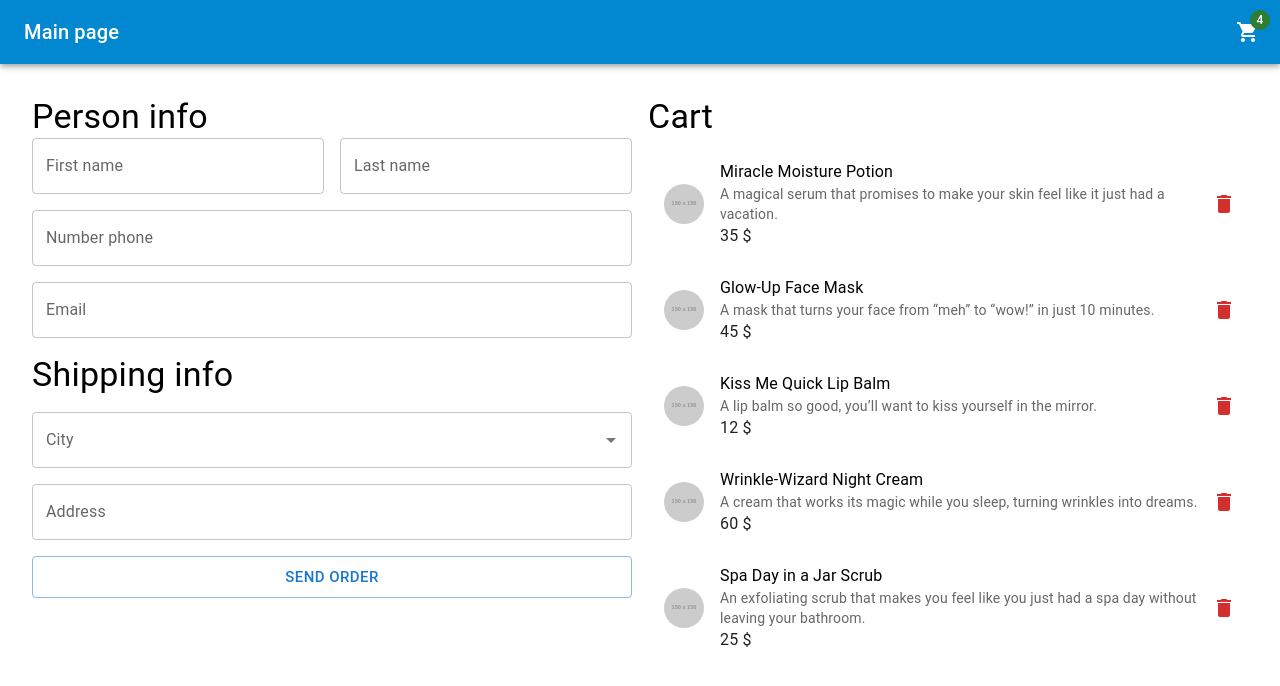
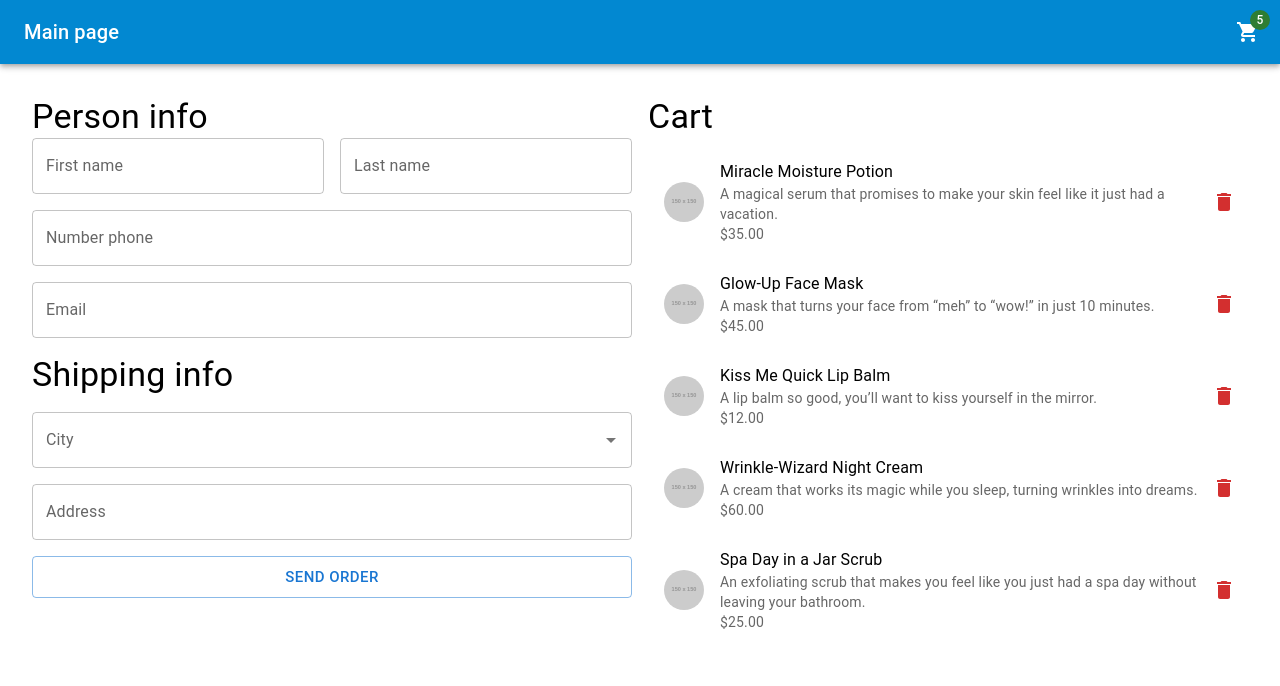
Before and after one commit to Ramil001/app.mit.kh.ua, a Next.js app: page /checkout in a window 1280 px wide. Shown: the top 686 px of the page. Built offline with nearby package versions, Linux system fonts and the light colour scheme.

Commit message:
fix list

```diff
--- a/src/app/checkout/page.tsx
+++ b/src/app/checkout/page.tsx
@@ -1,12 +1,9 @@
 'use client';
 
 import * as React from 'react';
-import { styled } from '@mui/material/styles';
 import Box from '@mui/material/Box';
-import Paper from '@mui/material/Paper';
 import Grid from '@mui/material/Grid';
 import Header from '@/components/Header/Header';
-import Stack from '@mui/material/Stack';
 import TextField from '@mui/material/TextField';
 import Typography from '@mui/material/Typography';
 import Button from '@mui/material/Button';
@@ -19,15 +16,7 @@ import Avatar from '@mui/material/Avatar';
 import IconButton from '@mui/material/IconButton';
 import DeleteIcon from '@mui/icons-material/Delete';
 
-
-const Item = styled( Paper )( ( { theme } ) => ( {
- backgroundColor: theme.palette.mode === 'dark' ? '#1A2027' : '#fff',
- ...theme.typography.body2,
- padding: theme.spacing( 1 ),
- textAlign: 'center',
- color: theme.palette.text.secondary,
-} ) );
-
+// Пример данных для продуктов
 const products = [
  {
   name: 'Miracle Moisture Potion',
@@ -61,7 +50,6 @@ const products = [
  },
 ];
 
-
 const cities = [
  'London',
  'Birmingham',
@@ -76,6 +64,10 @@ const cities = [
 ];
 
 export default function Checkout () {
+ const handleDelete = ( index ) => {
+  console.log( 'Delete product at index:', index );
+ };
+
  return (
   <>
    <Header />
@@ -117,7 +109,6 @@ export default function Checkout () {
        <Grid item xs={12} lg={12}>
         <TextField fullWidth label="Address" variant="outlined" type="text" />
        </Grid>
-
        {/* Button buy */}
        <Grid item xs={12} lg={12}>
         <Button fullWidth color="primary" size="large" variant="outlined">Send order</Button>
@@ -149,12 +140,9 @@ export default function Checkout () {
           primary={product.name}
           secondary={
            <>
-            <Typography variant="body2" color="text.secondary">
-             {product.description}
-            </Typography>
-            <Typography variant="body1" color="text.primary">
-             {product.price} $
-            </Typography>
+            {product.description}
+            <br />
+            ${product.price.toFixed( 2 )}
            </>
           }
          />
@@ -165,6 +153,5 @@ export default function Checkout () {
     </Grid>
    </Box>
   </>
-
  );
 }
--- a/src/components/Header/Header.tsx
+++ b/src/components/Header/Header.tsx
@@ -18,7 +18,7 @@ export default function Header () {
     <Box>
      <Link href="/checkout" >
       <IconButton edge="end" color="inherit">
-       <Badge badgeContent={4} color="success">
+       <Badge badgeContent={5} color="success">
         <ShoppingCartIcon />
        </Badge>
       </IconButton>
```
